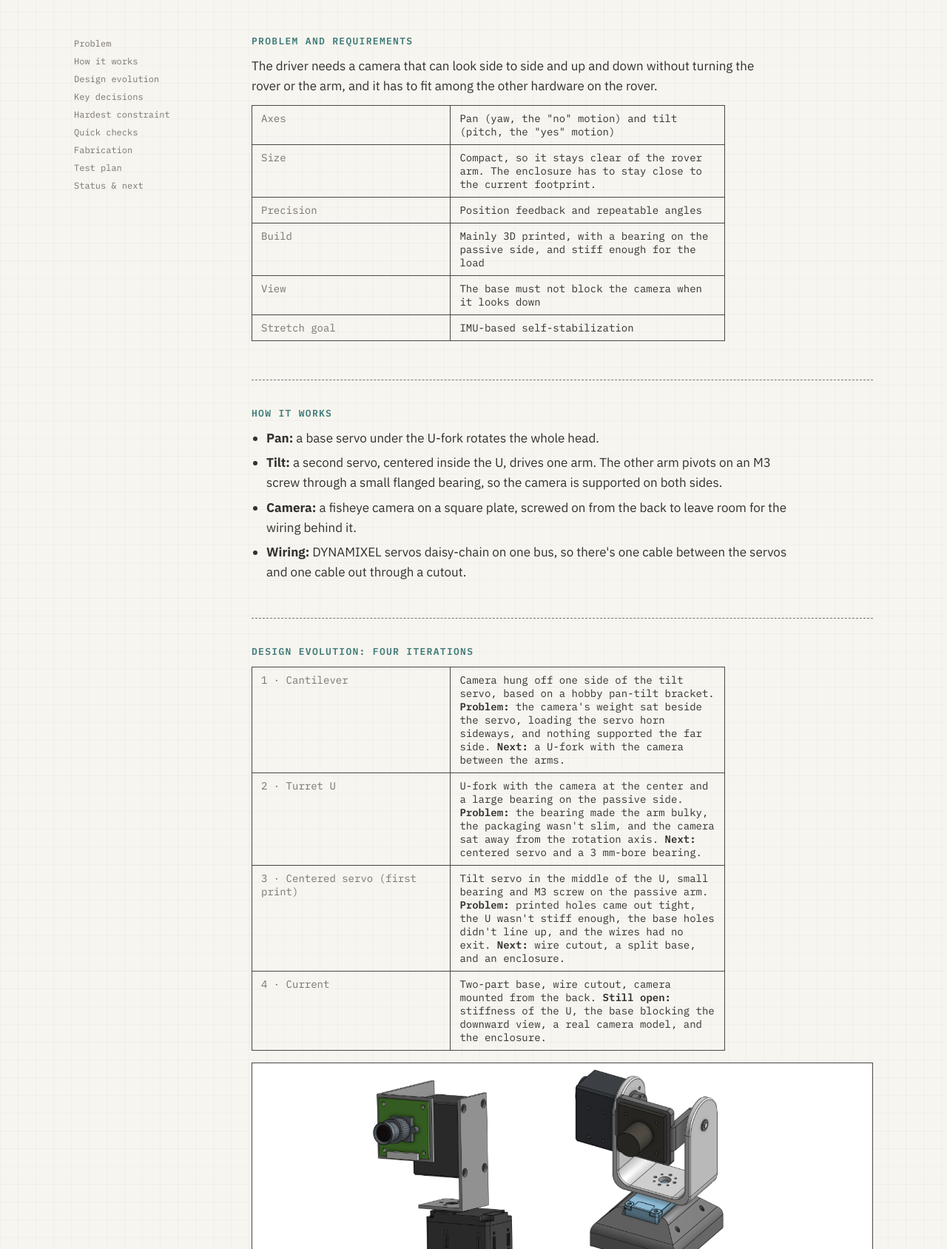
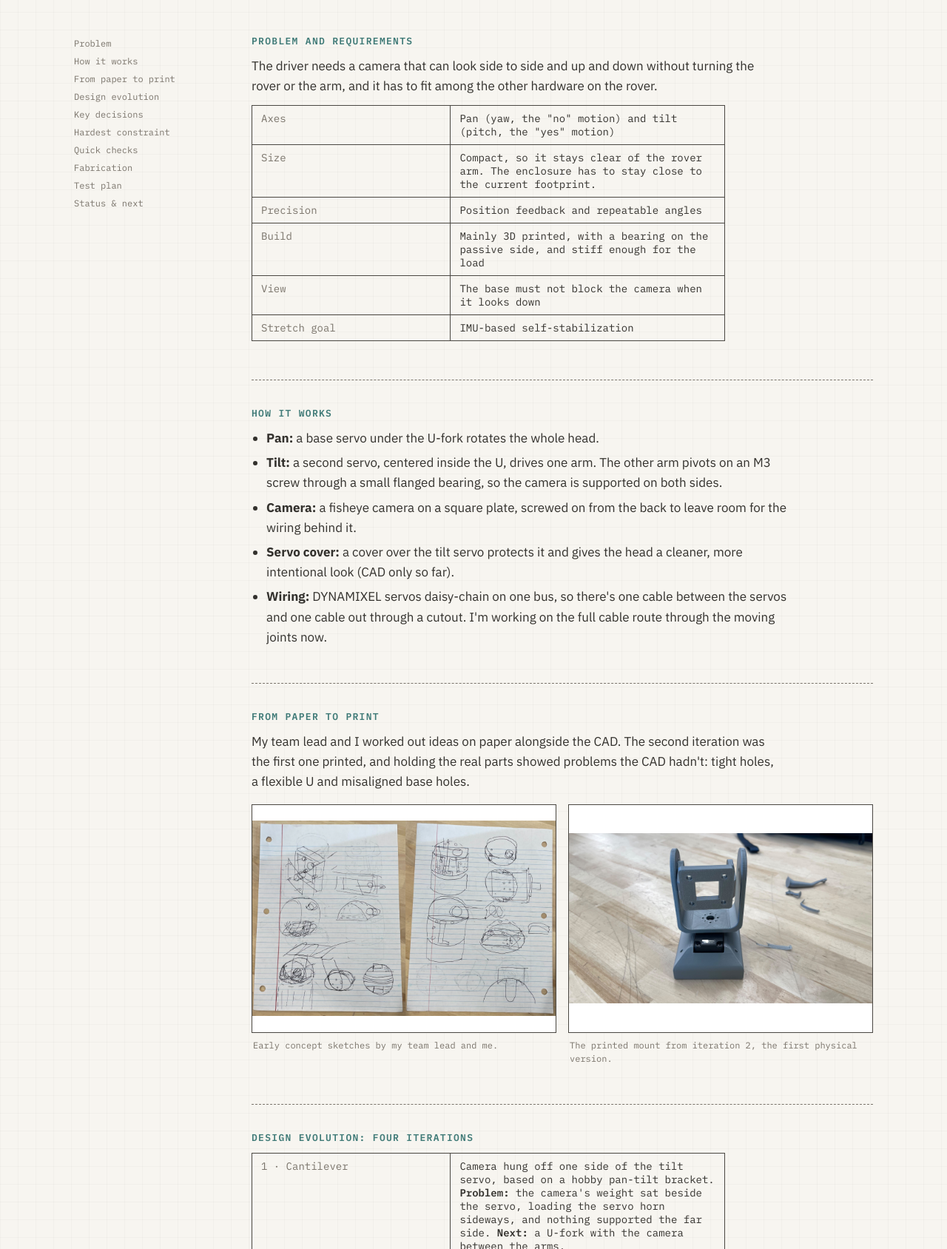
Before and after one commit to Chehak11/chehak11.github.io, a plain HTML site: page projects/gimbal.html in a window 1280 px wide. Shown: the part 1112-2800 px from the top of the page at 74% size. Drawn offline with Linux system fonts and the light colour scheme.

Commit message:
Update gimbal.html

```diff
--- a/projects/gimbal.html
+++ b/projects/gimbal.html
@@ -28,14 +28,14 @@
       <div><b>CONTEXT</b><span>Yonder Dynamics, mechanical team</span></div>
       <div><b>DATES</b><span>Oct 2026 – Present</span></div>
       <div><b>TOOLS</b><span>Onshape · 3D printing · DYNAMIXEL XL430</span></div>
-      <div><b>STATUS</b><span>Iteration 4 · first parts printed · not yet assembled</span></div>
+      <div><b>STATUS</b><span>Iteration 4 in CAD · iteration 2 printed · not yet assembled</span></div>
     </div>
   </header>
   <div class="hero-fig"><figure class="fig" data-label="Current gimbal CAD (iteration 4)" data-file="gimbal-cad.png"><img src="../images/gimbal-cad.png" alt="Two-axis camera gimbal CAD: U-fork with centered servo, bearing on the passive arm, base servo below"></figure></div>
 
   <div class="doc">
     <nav class="toc">
-      <a href="#problem">Problem</a><a href="#how">How it works</a><a href="#evolution">Design evolution</a><a href="#decisions">Key decisions</a><a href="#base">Hardest constraint</a><a href="#checks">Quick checks</a><a href="#build">Fabrication</a><a href="#tests">Test plan</a><a href="#next">Status &amp; next</a>
+      <a href="#problem">Problem</a><a href="#how">How it works</a><a href="#sketches">From paper to print</a><a href="#evolution">Design evolution</a><a href="#decisions">Key decisions</a><a href="#base">Hardest constraint</a><a href="#checks">Quick checks</a><a href="#build">Fabrication</a><a href="#tests">Test plan</a><a href="#next">Status &amp; next</a>
     </nav>
     <main>
       <section class="sec" id="problem">
@@ -57,19 +57,35 @@
           <li><b>Pan:</b> a base servo under the U-fork rotates the whole head.</li>
           <li><b>Tilt:</b> a second servo, centered inside the U, drives one arm. The other arm pivots on an M3 screw through a small flanged bearing, so the camera is supported on both sides.</li>
           <li><b>Camera:</b> a fisheye camera on a square plate, screwed on from the back to leave room for the wiring behind it.</li>
-          <li><b>Wiring:</b> DYNAMIXEL servos daisy-chain on one bus, so there's one cable between the servos and one cable out through a cutout.</li>
+          <li><b>Servo cover:</b> a cover over the tilt servo protects it and gives the head a cleaner, more intentional look (CAD only so far).</li>
+          <li><b>Wiring:</b> DYNAMIXEL servos daisy-chain on one bus, so there's one cable between the servos and one cable out through a cutout. I'm working on the full cable route through the moving joints now.</li>
         </ul>
+      </section>
+
+      <section class="sec" id="sketches">
+        <h2>From paper to print</h2>
+        <p>My team lead and I worked out ideas on paper alongside the CAD. The second iteration was the first one printed, and holding the real parts showed problems the CAD hadn't: tight holes, a flexible U and misaligned base holes.</p>
+        <div class="figs" style="align-items:start">
+          <div>
+            <figure class="fig fit" data-label="Paper concept sketches" data-file="gimbal-sketches.jpg"><img src="../images/gimbal-sketches.jpg" alt="Hand-drawn concept sketches of the camera gimbal"></figure>
+            <figcaption>Early concept sketches by my team lead and me.</figcaption>
+          </div>
+          <div>
+            <figure class="fig fit" data-label="Printed mount, iteration 2" data-file="gimbal-print-v2.jpg"><img src="../images/gimbal-print-v2.jpg" alt="3D-printed gimbal mount parts from the second iteration"></figure>
+            <figcaption>The printed mount from iteration 2, the first physical version.</figcaption>
+          </div>
+        </div>
       </section>
 
       <section class="sec" id="evolution">
         <h2>Design evolution: four iterations</h2>
         <table class="spec">
           <tr><td>1 · Cantilever</td><td>Camera hung off one side of the tilt servo, based on a hobby pan-tilt bracket. <b>Problem:</b> the camera's weight sat beside the servo, loading the servo horn sideways, and nothing supported the far side. <b>Next:</b> a U-fork with the camera between the arms.</td></tr>
-          <tr><td>2 · Turret U</td><td>U-fork with the camera at the center and a large bearing on the passive side. <b>Problem:</b> the bearing made the arm bulky, the packaging wasn't slim, and the camera sat away from the rotation axis. <b>Next:</b> centered servo and a 3 mm-bore bearing.</td></tr>
-          <tr><td>3 · Centered servo (first print)</td><td>Tilt servo in the middle of the U, small bearing and M3 screw on the passive arm. <b>Problem:</b> printed holes came out tight, the U wasn't stiff enough, the base holes didn't line up, and the wires had no exit. <b>Next:</b> wire cutout, a split base, and an enclosure.</td></tr>
-          <tr><td>4 · Current</td><td>Two-part base, wire cutout, camera mounted from the back. <b>Still open:</b> stiffness of the U, the base blocking the downward view, a real camera model, and the enclosure.</td></tr>
+          <tr><td>2 · Turret U (first print)</td><td>U-fork with the camera at the center and a large bearing on the passive side. <b>Problem:</b> the bearing made the arm bulky, the packaging wasn't slim, and the camera sat away from the rotation axis. The printed parts also showed that holes came out tight, the U wasn't stiff enough, and the base holes didn't line up. <b>Next:</b> centered servo, a 3 mm-bore bearing, and an extra 0.2–0.3 mm on printed holes.</td></tr>
+          <tr><td>3 · Centered servo</td><td>Tilt servo in the middle of the U, small bearing and M3 screw on the passive arm. <b>Problem:</b> the wires had no exit, the servo mount looked unintentional, there was no cover, and the base screws clashed with the servo's fixed holes. <b>Next:</b> wire cutout, a split base, and a cover.</td></tr>
+          <tr><td>4 · Current</td><td>Two-part base, wire cutout, camera mounted from the back, and a cover over the tilt servo (CAD). <b>Still open:</b> the full wire route, stiffness of the U, the base blocking the downward view, a real camera model, and the rest of the enclosure.</td></tr>
         </table>
-               <div class="figs one"><figure class="fig" data-label="Iterations 1 → 4 side by side" data-file="gimbal-iterations.png"><img src="../images/gimbal-iterations.png" alt="Four gimbal CAD iterations side by side, from a cantilevered camera to a centered-servo U-fork"></figure></div>
+        <div class="figs one" style="max-width:480px;margin-left:auto;margin-right:auto"><figure class="fig fit" style="aspect-ratio:1/1" data-label="Iterations 1 → 4" data-file="gimbal-iterations.png"><img src="../images/gimbal-iterations.png" alt="Four gimbal CAD iterations, from a cantilevered camera to a centered-servo U-fork"></figure></div>
       </section>
 
       <section class="sec" id="decisions">
@@ -103,7 +119,7 @@
       <section class="sec" id="build">
         <h2>Fabrication rules</h2>
         <ul>
-          <li><b>Printed holes come out small,</b> so clearance holes get an extra 0.2–0.3 mm. That was a team rule, adopted after the first print came out tight.</li>
+          <li><b>Printed holes come out small,</b> so clearance holes get an extra 0.2–0.3 mm. That was a team rule, adopted after the iteration 2 print came out tight.</li>
           <li><b>Threads go in heat-set inserts,</b> not printed plastic. The servo's mounting holes are M2.</li>
           <li><b>Bearing seat:</b> print a test coupon at 10.0, 10.1 and 10.2 mm before printing the arm, since a press fit has to be tested, not trusted from CAD.</li>
           <li><b>Print the U on its side</b> so the layers don't split under bending.</li>
@@ -126,8 +142,9 @@
 
       <section class="sec" id="next">
         <h2>Status and next steps</h2>
-        <div class="note"><b>In progress:</b> iteration 4 is in CAD and the first parts have been printed. The gimbal hasn't been assembled or tested yet. This page will be updated with the build and test results.</div>
+        <div class="note"><b>In progress:</b> iteration 4, including the servo cover, is in CAD; iteration 2 was printed. The gimbal hasn't been assembled or tested yet. This page will be updated with the build and test results.</div>
         <ul>
+          <li>Finish routing the wires through the pan and tilt joints, so cables don't snag or strain across the full sweep. <i>(Working on this now.)</i></li>
           <li>Choose the real camera and model its actual size and mounting holes.</li>
           <li>Design the enclosure: removable, dust-tight, with rear cable exit and a clear lens window through the full sweep.</li>
           <li>Make the U stiffer, print the bearing coupon, then build and run the test plan.</li>
```
